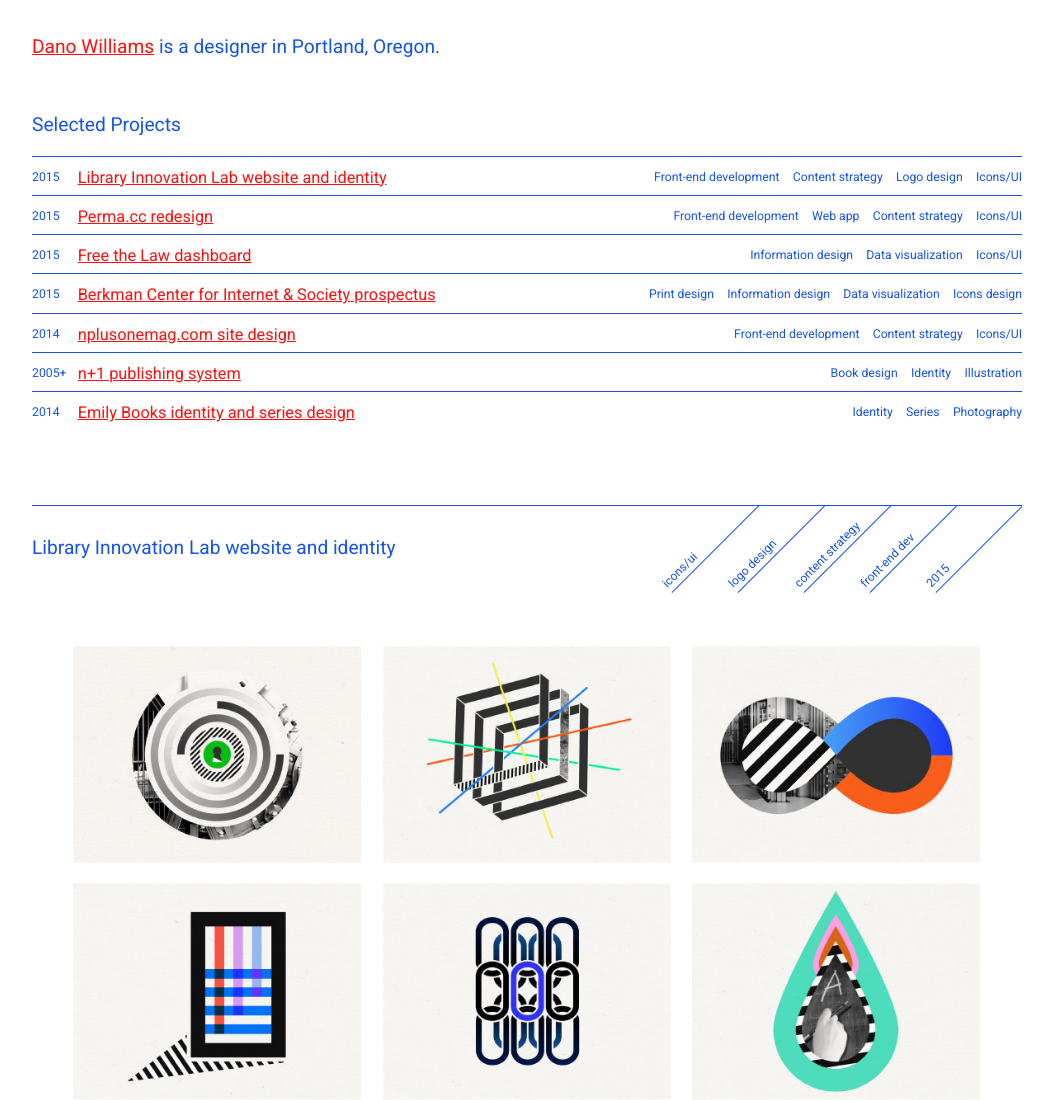
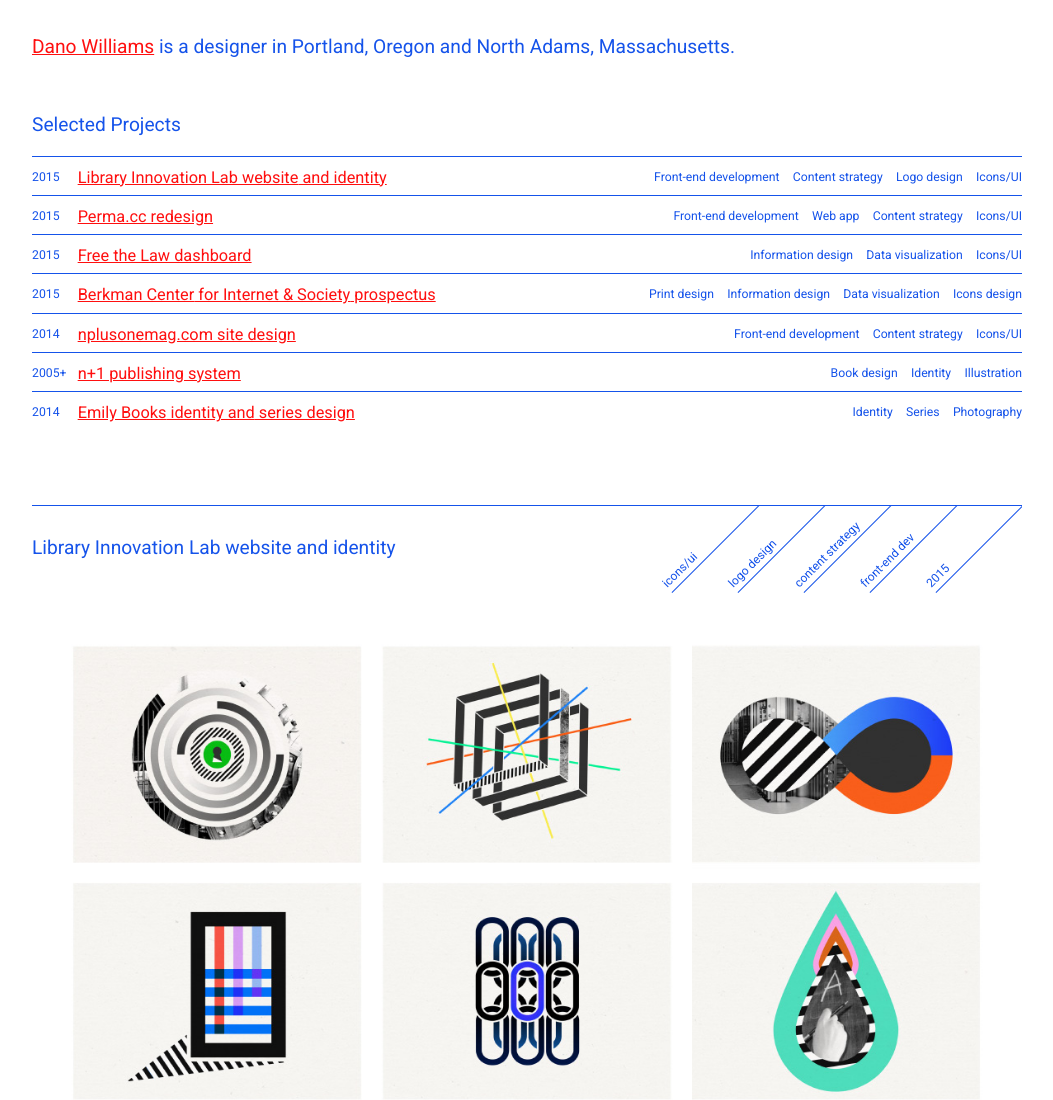
Before and after one commit to thisisdano/portfolio, a website: page index.html in a window 1280 px wide. Shown: the top 1100 px of the page, without its empty margins (113-1166 px from the left). Drawn offline with nearby package versions, Linux system fonts and the light colour scheme.

Commit message:
Added NA back to the end of the hed.

```diff
--- a/index.html
+++ b/index.html
@@ -53,7 +53,7 @@
 		<!-- Intro + Bio -->
 		<div class="intro">
 			<h1>Dano Williams</h1>
-			<p class="page-dek"><a href="http://thisisdano.github.io"><strong>Dano Williams</strong></a> is a designer in Portland, Oregon.</p>
+			<p class="page-dek"><a href="http://thisisdano.github.io"><strong>Dano Williams</strong></a> is a designer in Portland, Oregon and North Adams, Massachusetts.</p>
 
 			<div class="overview">
 				<h2 class="section-title">Selected Projects</h2>
```
